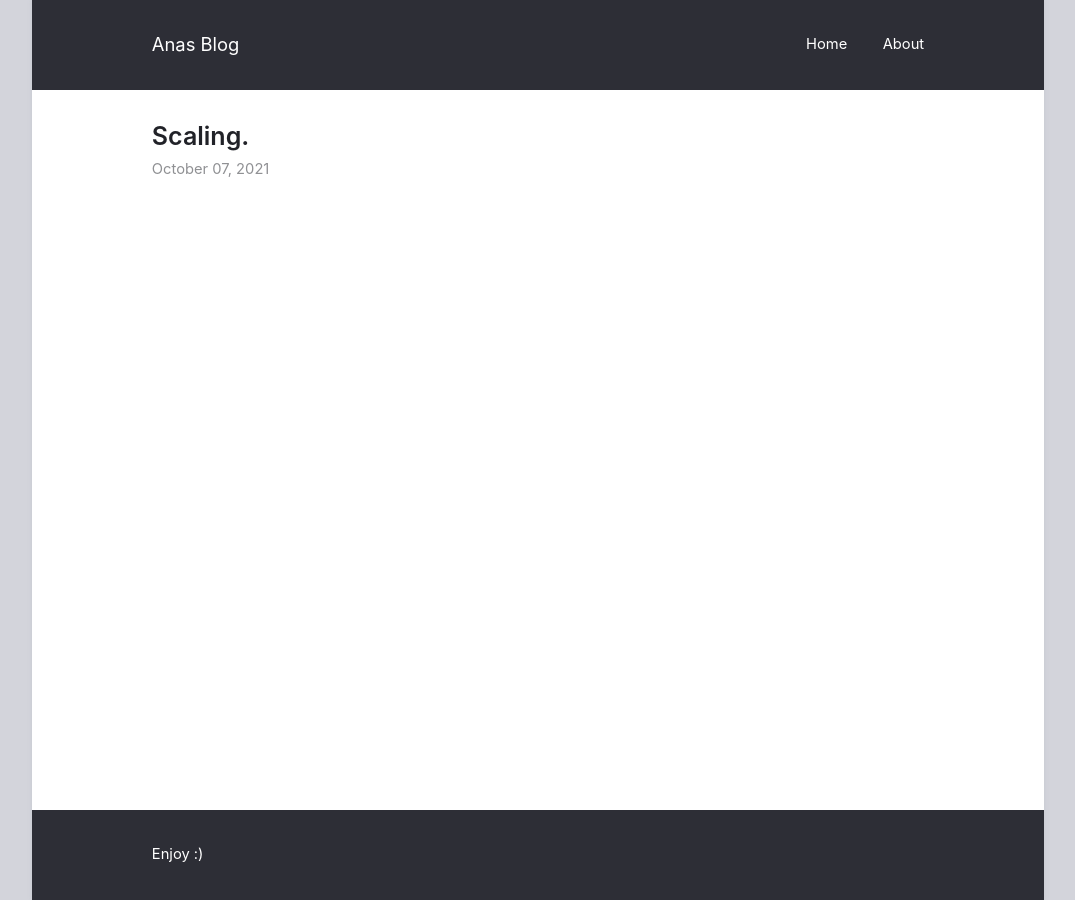
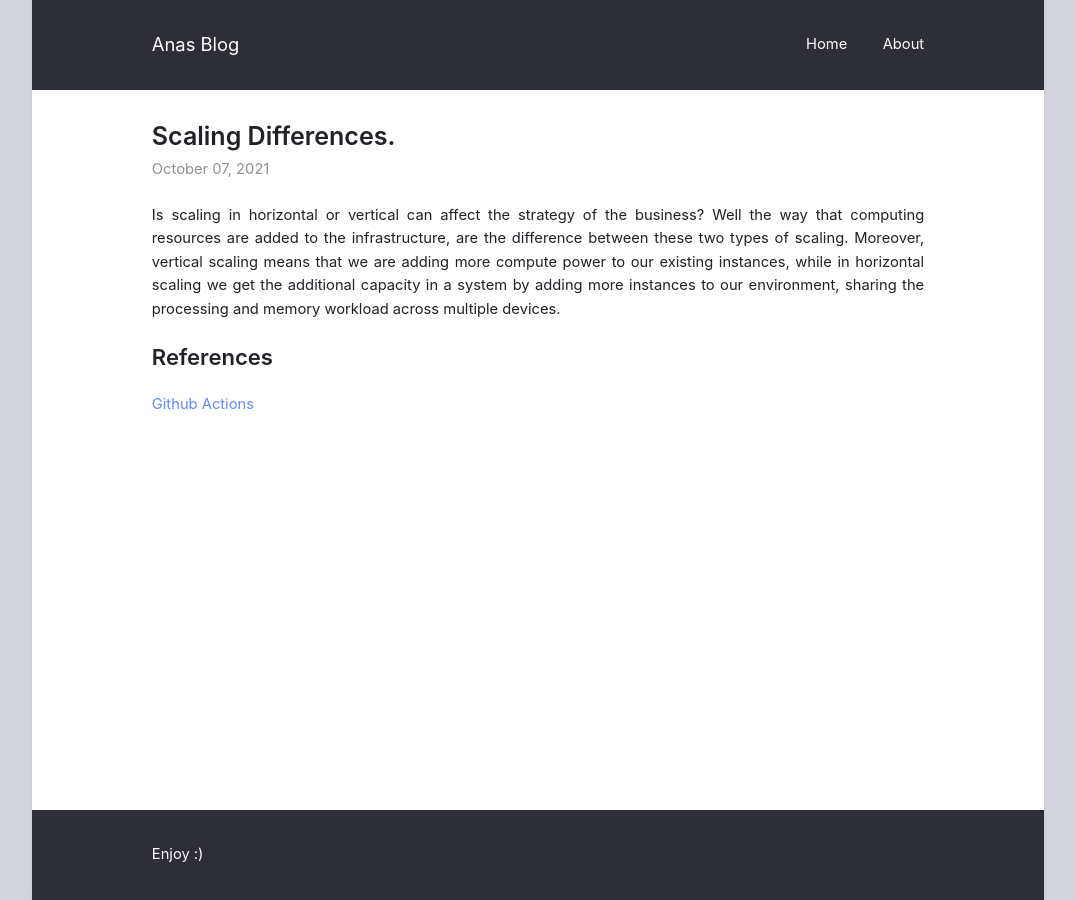
Before and after one commit to ItsAnass/ItsAnass.github.io, a Jekyll site: the page built from _posts/2021-10-07-Scaling.md, in a window 1280 px wide. Shown: the whole page, without its empty margins (102-1177 px from the left). Built offline with Jekyll 4.4.1, drawn with Linux system fonts in a browser that asks for light colours.

Commit message:
Update 2021-10-07-Scaling.md

```diff
--- a/_posts/2021-10-07-Scaling.md
+++ b/_posts/2021-10-07-Scaling.md
@@ -1,4 +1,34 @@
 ---
-title: "Scaling."
+title: "Scaling Differences."
 layout: post
 ---
+
+Is scaling in horizontal or vertical can affect the strategy of the business? Well the way that computing resources are added to the infrastructure, are the difference between these two types of scaling. Moreover, vertical scaling means that we are adding more compute power to our existing instances, while in horizontal scaling  we get the additional capacity in a system by adding more instances to our environment, sharing the processing and memory workload across multiple devices.
+
+
+
+
+
+
+
+
+
+
+
+
+
+
+
+
+
+
+
+
+
+
+
+
+
+## References
+
+[Github Actions](https://docs.github.com/en/actions/quickstart)
```
